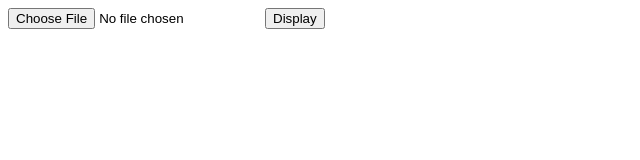
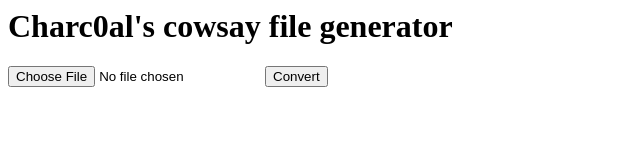
Before and after one commit to paulkaefer/cowsay-files, a plain HTML site: page index.html in a window 1280 px wide. Shown: the whole page, without its empty margins (0-640 px from the left). Drawn offline with Linux system fonts and the light colour scheme.

Commit message:
index.html

```diff
--- a/index.html
+++ b/index.html
@@ -55,7 +55,6 @@
             var img = new Image();
             img.src = e.target.result; //document.getElementById('the-img');
             img.onload = function() {
-              console.log('onload: ', img);
               var canvas = document.createElement('canvas');
               canvas.width = img.width;
               canvas.height = img.height;
@@ -87,7 +86,6 @@
                   } else {
                     cowFile += '  ';
                   }
-                  console.log('coord: (' + x + ', ' + y + '), nearest bash color: ', foundColor);
                 });
                 cowFile += '\n';
               });
@@ -100,7 +98,9 @@
 
      }
 </script>
+<head><title>charc0al's cowsay file generator</title></head>
 <body>
+    <h1>Charc0al's cowsay file generator</h1>
     <input type=file name=filename id=file>
-    <button type=button onclick='test()'>Display</button></br>
+    <button type=button onclick='test()'>Convert</button></br>
 </body>
```
